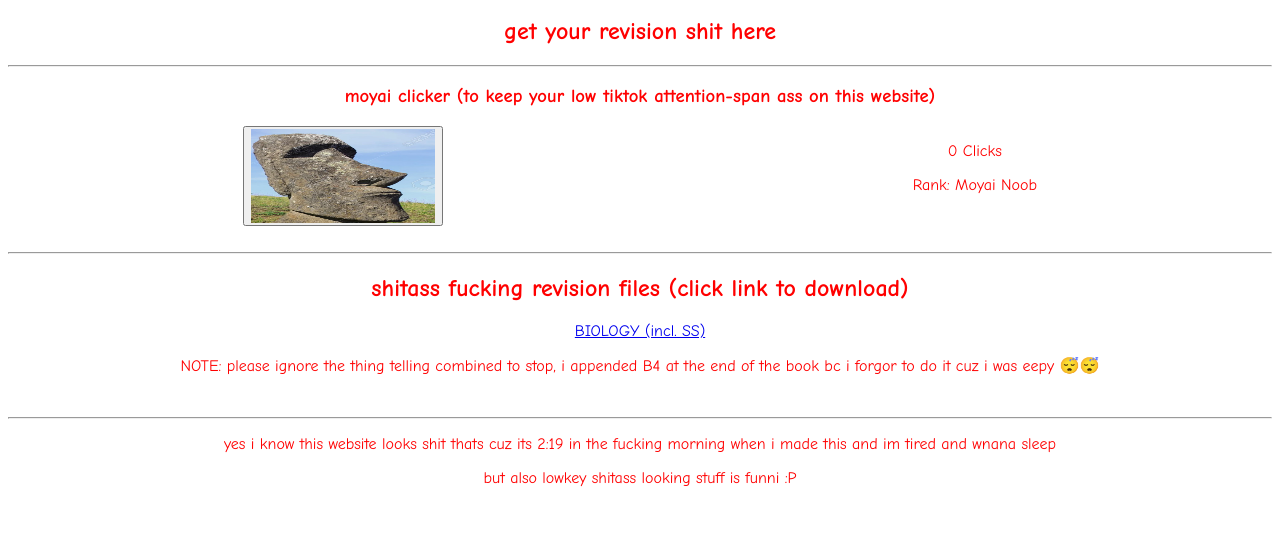
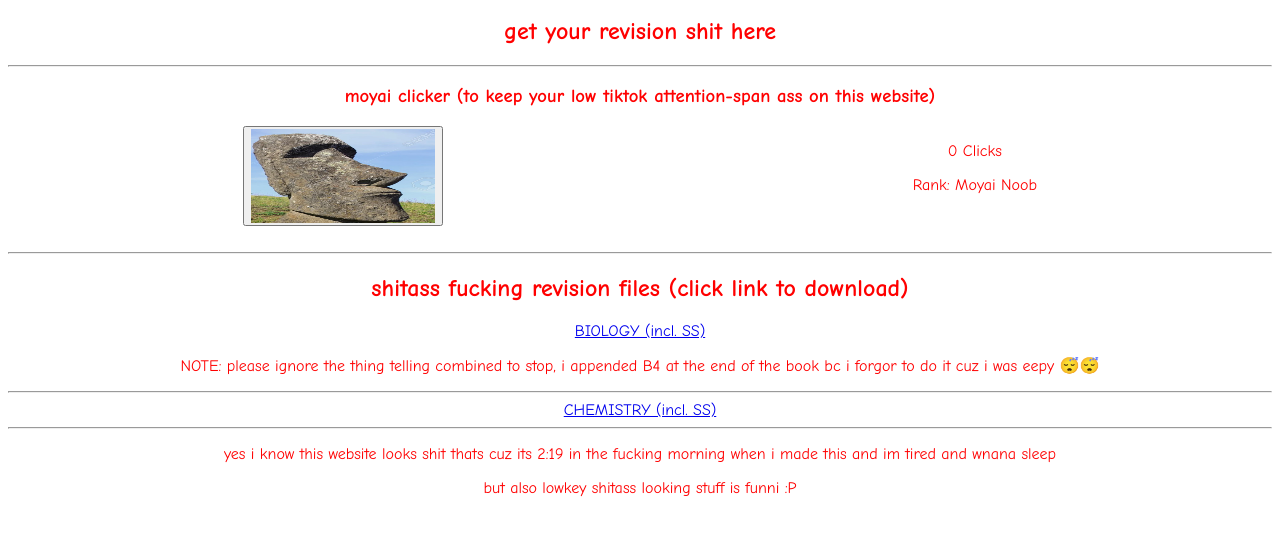
Before and after one commit to pathancorp/revision_hub, a plain HTML site: page index.htm in a window 1280 px wide. Shown: the part 267-800 px from the top of the page. Drawn offline with Linux system fonts and the light colour scheme.

Commit message:
Update index.htm

```diff
--- a/index.htm
+++ b/index.htm
@@ -28,6 +28,8 @@
     <hr>
     <h2>shitass fucking revision files (click link to download)</h2>
     <a href="biology.pdf">BIOLOGY (incl. SS)</a> <p>NOTE: please ignore the thing telling combined to stop, i appended B4 at the end of the book bc i forgor to do it cuz i was eepy 😴😴</p>
+    <hr>
+    <a href="chemisty.pdf"> CHEMISTRY (incl. SS) </a>
     <br>
     <hr>
     <p>yes i know this website looks shit thats cuz its 2:19 in the fucking morning when i made this and im tired and wnana sleep</p>
```
